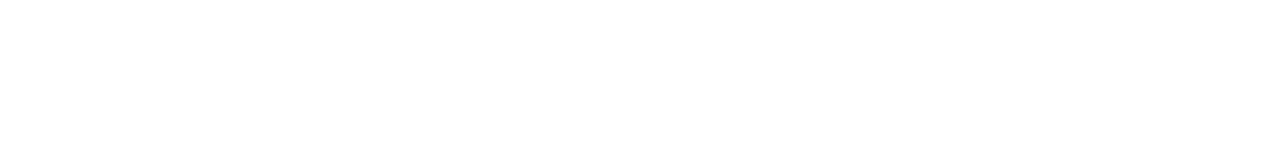
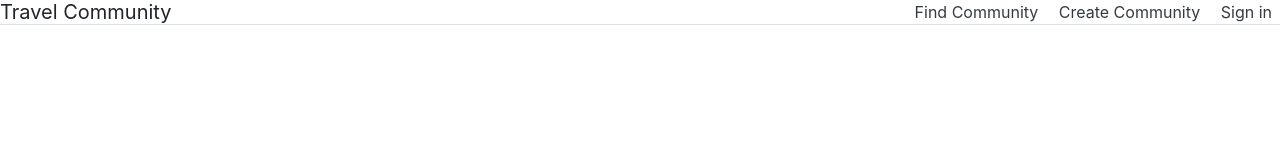
Before and after one commit to rjemal/Info340FinalProject, a plain HTML site: page index.html in a window 1280 px wide. Drawn offline with nearby package versions, Linux system fonts and the light colour scheme.

Commit message:
download bootstrap

```diff
--- a/index.html
+++ b/index.html
@@ -2,11 +2,24 @@
 <html lang="en">
 <head>
     <meta charset="UTF-8">
+    <meta name="viewport" content="width=device-width, initial-scale=1, shrink-to-fit=no">
+    <meta name="description" content="main page of web app">
+    <meta name="author" content="Rae Ouyang, Rawuda Jemal, and Bootstrap contributors">
     <title>Travel Community</title>
 
+    <link rel="stylesheet" href="/docs/4.4/dist/css/bootstrap.min.css" integrity="sha384-Vkoo8x4CGsO3+Hhxv8T/Q5PaXtkKtu6ug5TOeNV6gBiFeWPGFN9MuhOf23Q9Ifjh" crossorigin="anonymous">
     <link rel="stylesheet" href="css/main_page_style.css">
 </head>
+
 <body>
+    <div class="d-flex flex-column flex-md-row align-items-center border-bottom">
+        <h5 class="my-0 mr-md-auto font-weight-normal">Travel Community</h5>
+        <nav>
+            <a class="p-2 text-dark" href="/">Find Community</a>
+            <a class="p-2 text-dark" href="/find_community_page.html">Create Community</a>
+            <a class="p-2 text-dark" href="/create_community_page.html">Sign in</a>
+        </nav>
+    </div>
 
 </body>
 </html>
```
Also changed, not shown: package-lock.json (added), 1 other file.
